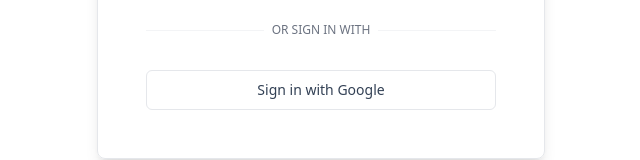
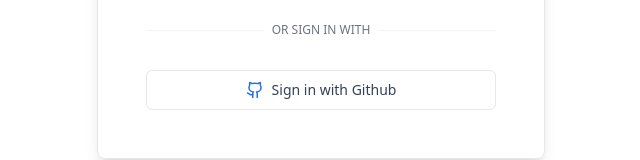
Before and after one commit to ankurnecessary/final-project, a Next.js app: page / in a window 1280 px wide. Shown: the part 524-684 px from the top of the page, without its empty margins (319-959 px from the left). Built offline with nearby package versions, Linux system fonts and the light colour scheme.

Commit message:
[social-auth]: Enabled login via github's username and password.

```diff
--- a/app/page.tsx
+++ b/app/page.tsx
@@ -33,9 +33,7 @@
             </span>
           </div>
         </div>
-        <Button variant="outline" className="w-full">
-          Sign in with Google
-        </Button>
+        <GithubSigninButton provider="github" />
       </div>
     </div>
   );
--- a/authentication/auth.ts
+++ b/authentication/auth.ts
@@ -1,5 +1,6 @@
 import NextAuth from "next-auth"
+import github from "next-auth/providers/github"
 
 export const { handlers, signIn, signOut, auth } = NextAuth({
-  providers: [],
+  providers: [github],
 })
--- /dev/null
+++ b/components/login/github-signin-button.tsx
@@ -0,0 +1,26 @@
+import React from "react";
+import { Button } from "../ui/button";
+import { Github } from "lucide-react";
+import { signIn } from "@/authentication/auth";
+
+const GithubSigninButton = ({
+  provider,
+  ...props
+}: { provider?: string } & React.ComponentPropsWithRef<typeof Button>) => {
+  return (
+    <form
+      action={async () => {
+        "use server";
+        await signIn(provider);
+      }}
+    >
+      <Button variant="outline" className="w-full" {...props}>
+        {/* TODO: Because of glyphicon I am not able to convert this component into generic component for all the social buttons */}
+        <Github size={18} color="#2a6edb" className="mr-2"/>
+        Sign in with Github
+      </Button>
+    </form>
+  );
+};
+
+export default GithubSigninButton;
```
